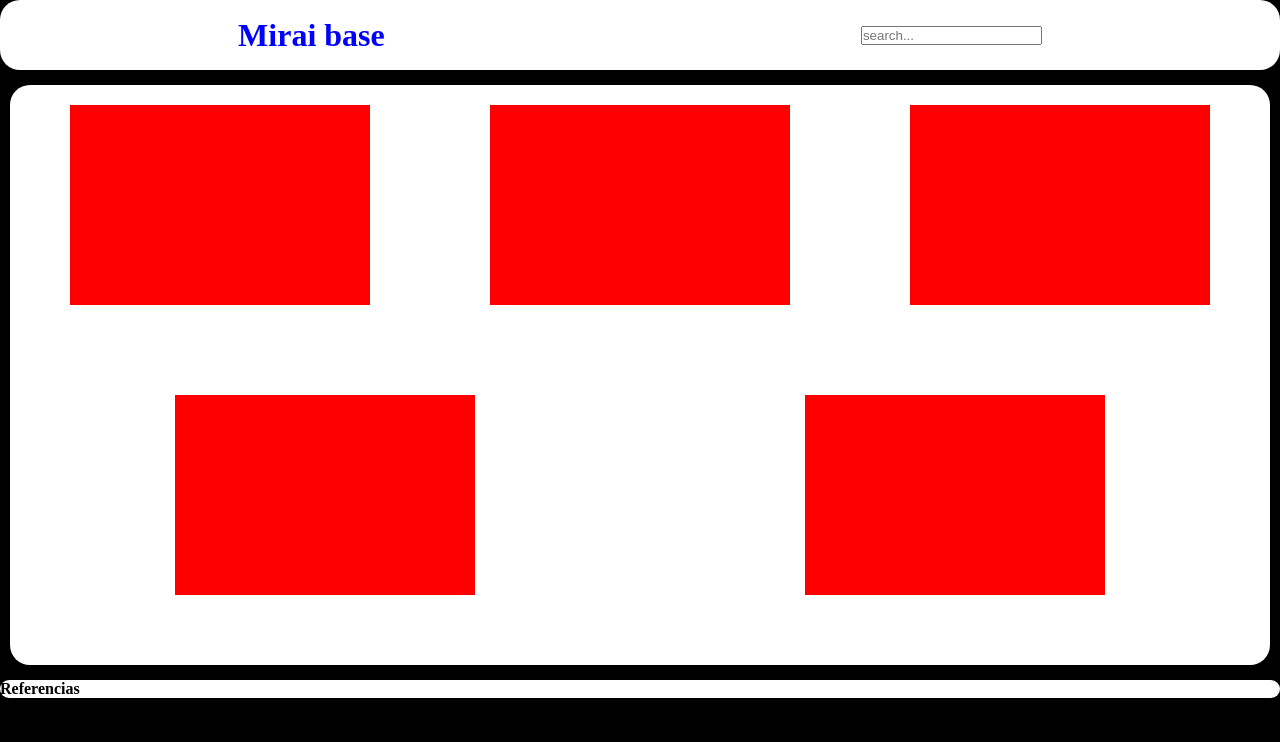
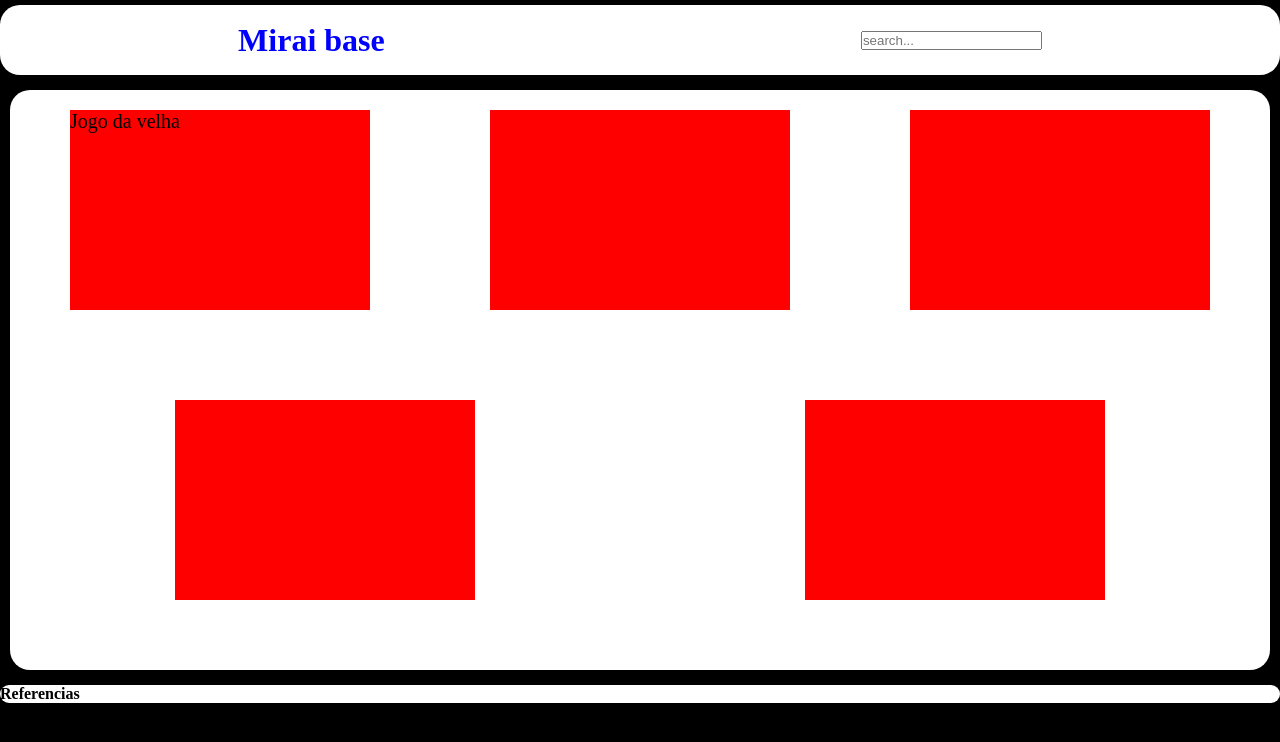
Before and after one commit to GleidsonMatheusfvx/Mirai_base_Front, a React (Vite) app: page / in a window 1280 px wide. Shown: the top 742 px of the page. Built offline with nearby package versions, Linux system fonts and the light colour scheme.

Commit message:
reorganização do stylesComponents

```diff
--- a/src/pages/games/GamesStyles.js
+++ b/src/pages/games/GamesStyles.js
@@ -0,0 +1 @@
+import styled from "styled-components";
--- a/src/pages/home/Home.jsx
+++ b/src/pages/home/Home.jsx
@@ -1,8 +1,9 @@
-import { Showcase, Title, TopBar, BottomBar, GamePath } from "./HomeStyles"
+import { Title, GamePath, DivH } from "./HomeStyles"
+import { TopBar, Showcase, BottomBar } from "../../styles/globalStyles"
 
 export default function Home(){
     return (
-        <div>
+        <DivH>
            <TopBar>
 
             <Title>Mirai base</Title>
@@ -13,9 +14,14 @@ export default function Home(){
 
            </TopBar>
 
-           <Showcase>
+           <Showcase displayh="flex" flowh="row wrap" contenth="space-around">
 
-            <GamePath></GamePath>
+            <GamePath>
+                <ul>
+                    {/*<li><Image src="" alt=""/></li>*/}
+                    <li>Jogo da velha</li>
+                </ul>
+            </GamePath>
             <GamePath></GamePath>
             <GamePath></GamePath>
             <GamePath></GamePath>
@@ -26,6 +32,6 @@ export default function Home(){
            <BottomBar>
             <h4>Referencias</h4>
            </BottomBar>
-        </div>
+        </DivH>
     )
 }
--- a/src/pages/home/HomeStyles.js
+++ b/src/pages/home/HomeStyles.js
@@ -1,37 +1,20 @@
 import styled from "styled-components";
 
-export const TopBar = styled.div`
-background-color:white;
-display: flex;
-flex-direction: row;
-justify-content:space-around;
-align-items: center;
-height: 70px;
-border-radius: 20px;
-margin-bottom: 15px;
+export const DivH =styled.div`
+ul{
+    list-style-type: none;
+    font-size: 20px;
+}
 `
-
 export const Title = styled.h1`
 color: blue;
 padding: auto;
 `
-export const Showcase = styled.div`
-background-color: white;
-border-radius: 20px;
-margin: 10px;
-min-height: 580px;
-display: flex;
-flex-flow: row wrap;
-justify-content: space-around;
-`
 export const GamePath = styled.div`
 background-color: red;
+display: flex;
+
 height: 200px;
 width: 300px;
 margin: 20px;
 `
-export const BottomBar = styled.footer`
-background-color: white;
-border-radius: 20px;
-margin-top: 15px;
-`
--- a/src/styles/globalStyles.js
+++ b/src/styles/globalStyles.js
@@ -1,4 +1,5 @@
 import { createGlobalStyle } from "styled-components";
+import styled from "styled-components";
 
 export const GlobalStyles = createGlobalStyle`
 * {
@@ -12,3 +13,30 @@ body{
 }
 
 `
+export const TopBar = styled.div`
+background-color:white;
+display: flex;
+flex-direction: row;
+justify-content:space-around;
+align-items: center;
+height: 70px;
+border-radius: 20px;
+margin-top: 5px;
+margin-bottom: 15px;
+`
+export const Showcase = styled.div`
+background-color: white;
+border-radius: 20px;
+margin: 10px;
+min-height: 580px;
+display: ${props => props.displayh || "block"};
+flex-flow: ${props => props.flowh || "column nowrap"};
+justify-content: ${props => props.contenth || "center"};
+`
+
+export const BottomBar = styled.footer`
+background-color: white;
+border-radius: 20px;
+margin-top: 15px;
+margin-bottom: 5px;
+`
```
